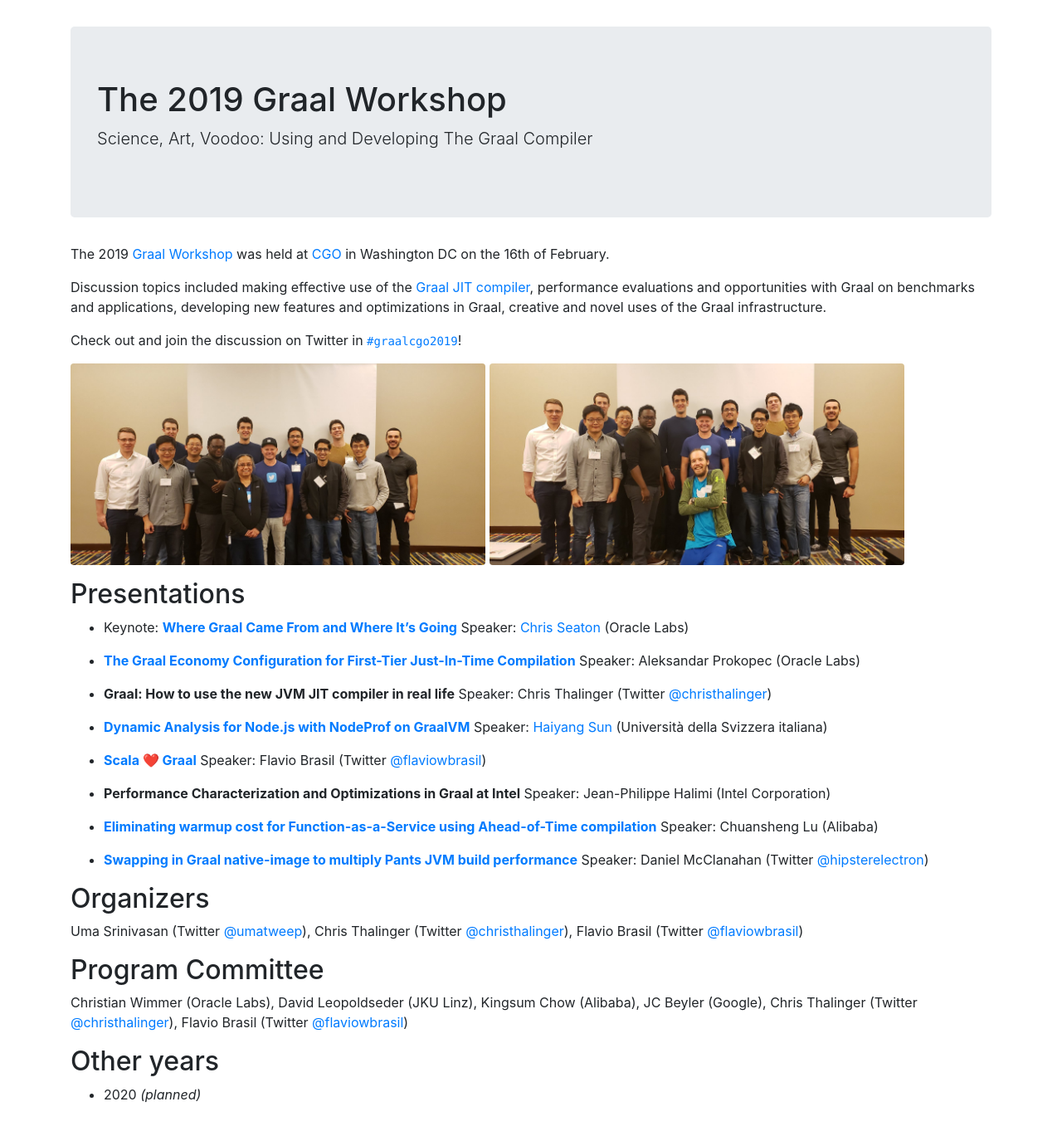
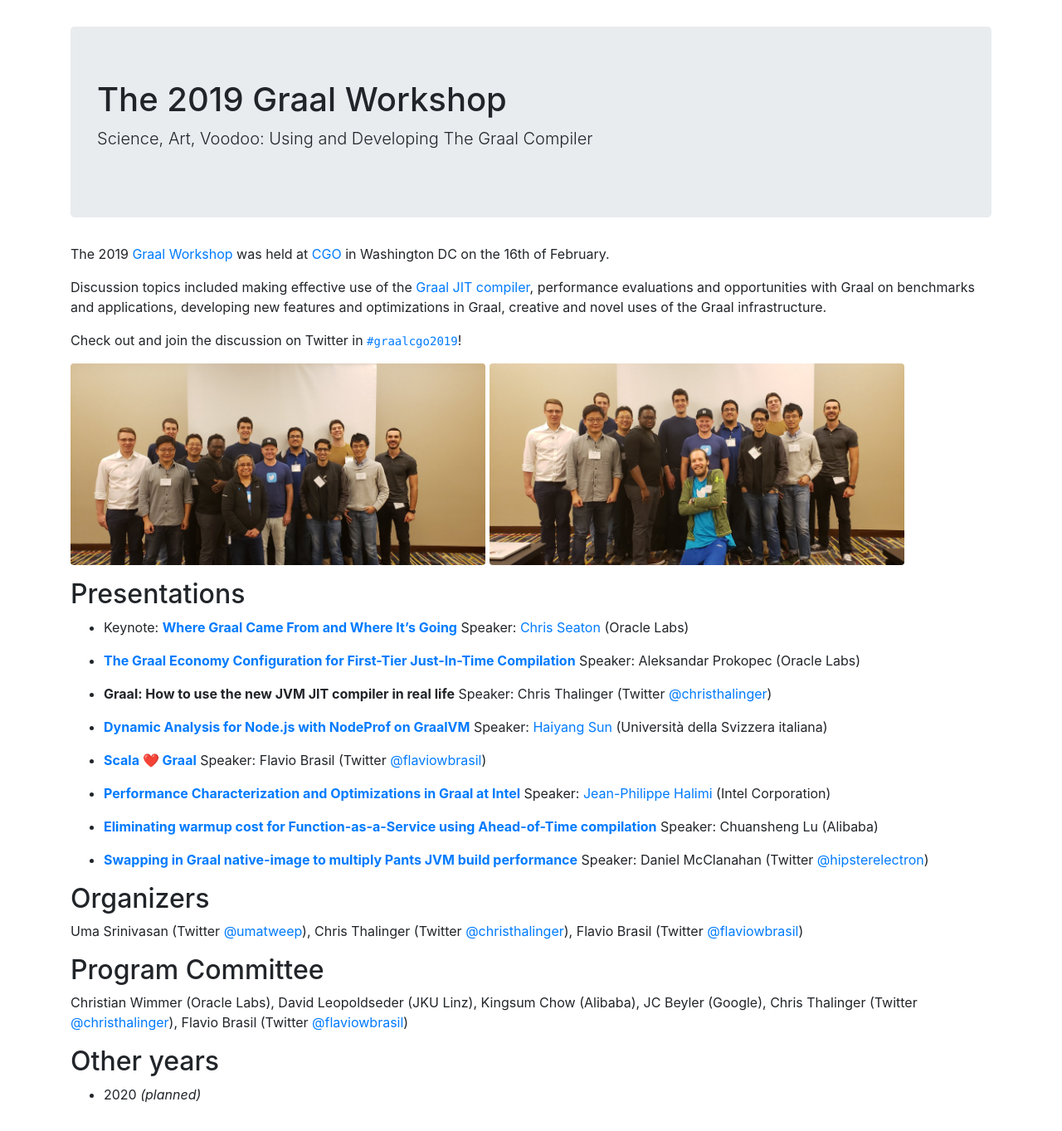
Before and after one commit to graalworkshop/graalworkshop.github.io, a Jekyll site: the page built from 2019/index.md, in a window 1280 px wide. Shown: the whole page at 83% size. Built offline with Jekyll 4.4.1, drawn with Linux system fonts in a browser that asks for light colours; part of the change alters nothing that is shown.

```diff
--- a/2019/index.md
+++ b/2019/index.md
@@ -31,7 +31,7 @@ Check out and join the discussion on Twitter in [`#graalcgo2019`](https://twitte
 
 * **[Scala ❤️ Graal](Scala ❤️ Graal.pdf)** Speaker: Flavio Brasil (Twitter [@flaviowbrasil](https://twitter.com/flaviowbrasil))
 
-* **Performance Characterization and Optimizations in Graal at Intel** Speaker: Jean-Philippe Halimi (Intel Corporation)
+* **[Performance Characterization and Optimizations in Graal at Intel](Performance-Characterization-And-Optimizations-In-Graal-At-Intel.pdf)** Speaker: [Jean-Philippe Halimi](mailto:jean-philippe.halimi@intel.com) (Intel Corporation)
 
 * **[Eliminating warmup cost for Function-as-a-Service using Ahead-of-Time compilation](FaaS-and-Dynamic-AOT.pdf)** Speaker: Chuansheng Lu (Alibaba)
 
```
Also changed, not shown: 1 other file.
